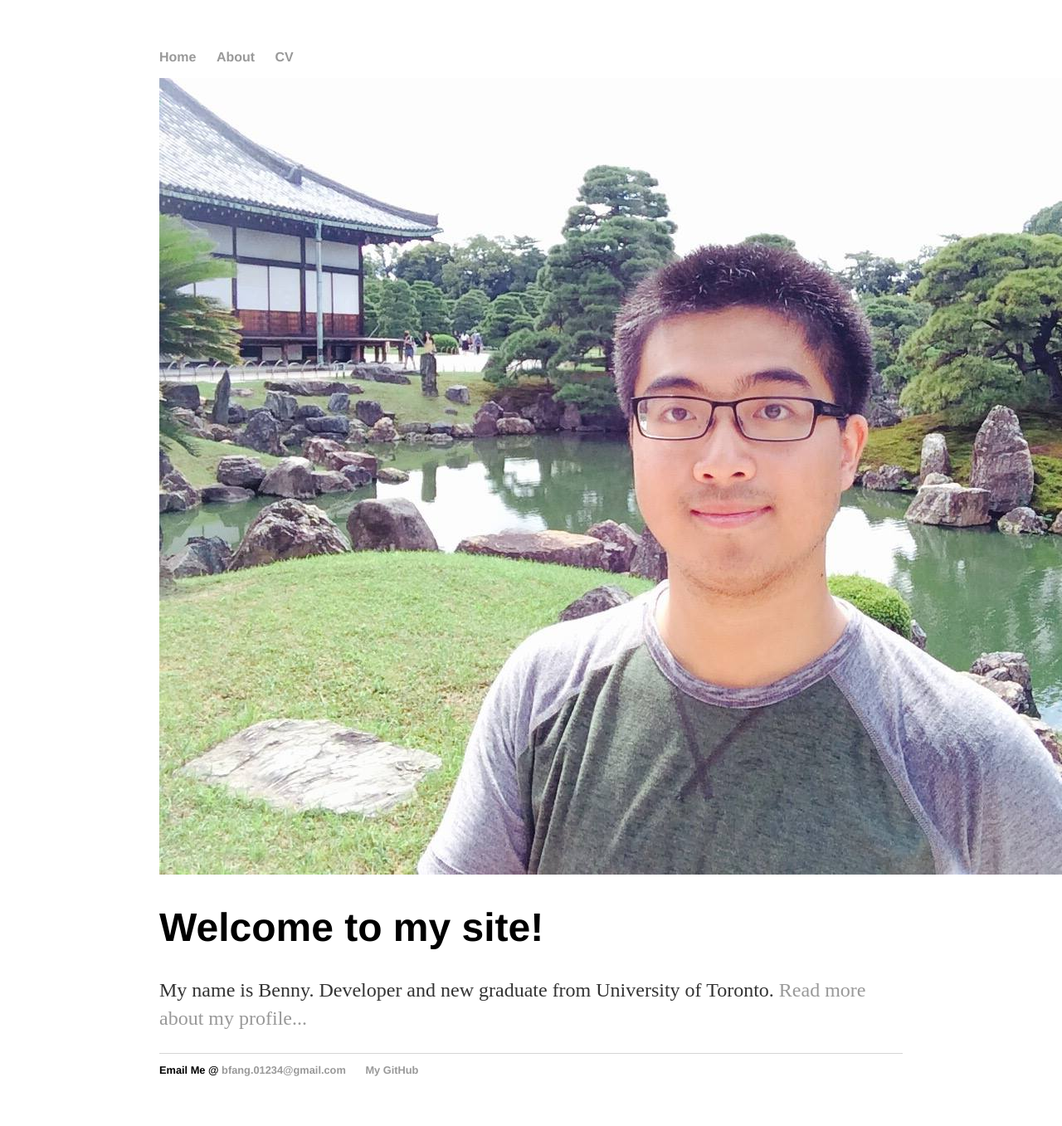
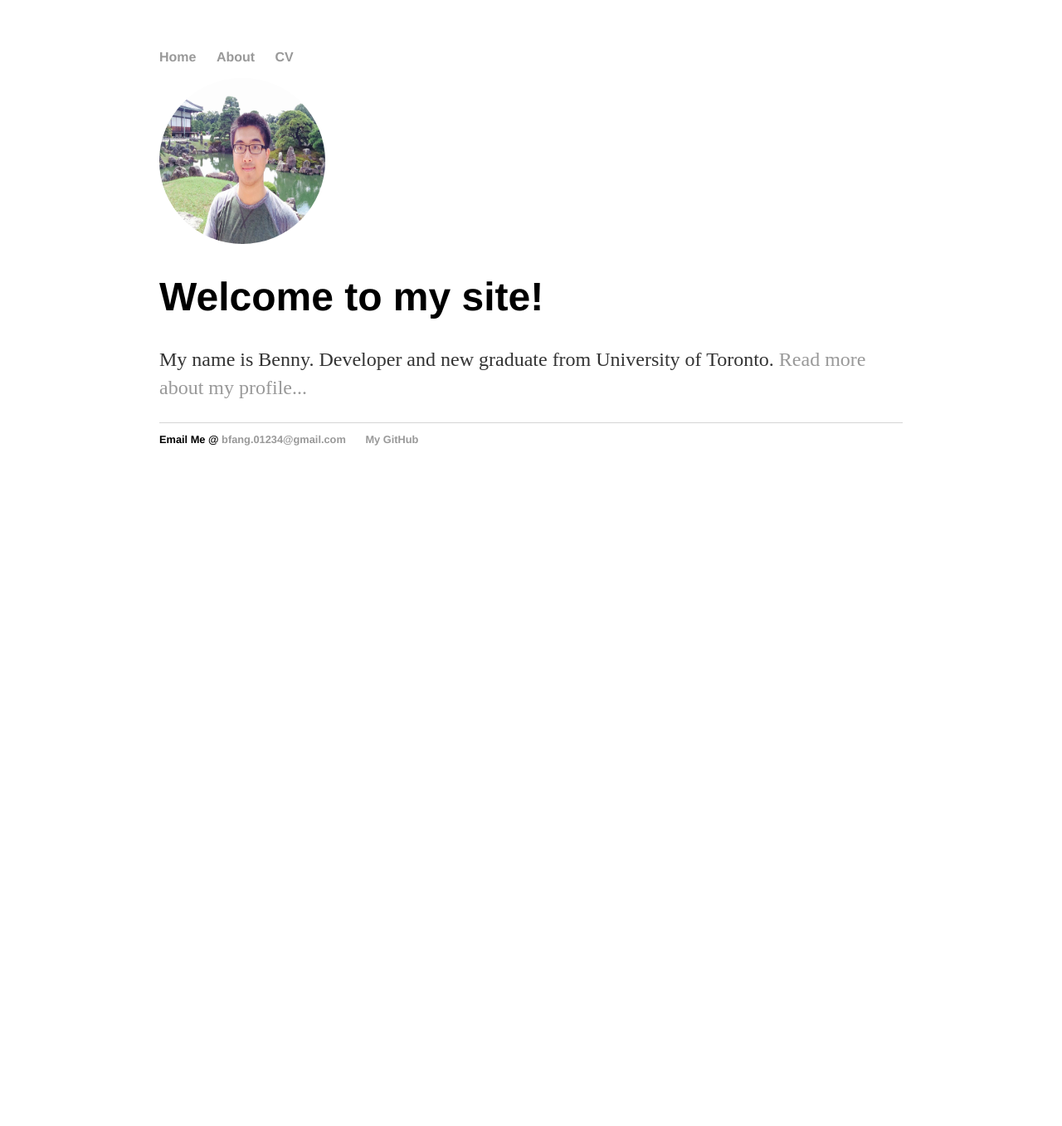
Before and after one commit to bennyfang/bennyfang.github.io, a Jekyll site: the page built from index.html, in a window 1280 px wide. Shown: the whole page at 83% size. Built offline with Jekyll 4.4.1, drawn with Linux system fonts in a browser that asks for light colours; after the commit the page ends 900 px from its top, so only the background shows below that.

Commit message:
Update default.html

```diff
--- a/_layouts/default.html
+++ b/_layouts/default.html
@@ -4,7 +4,7 @@
 			<title>{{ page.title }}</title>
 			<!-- link to main stylesheet -->
 			<link rel="stylesheet" type="text/css" href="/css/main.css">
-			<!--link rel="stylesheet" type="text/css" href="/css/img.css"-->
+			<link rel="stylesheet" type="text/css" href="/css/img.css"-->
 
 
 			<!-- Bootstrap: compiled and minified CSS (3.3.7) -->
```
